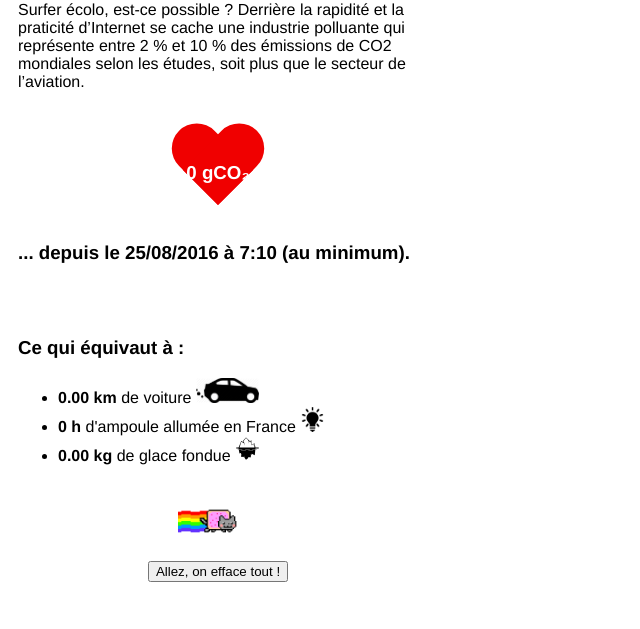
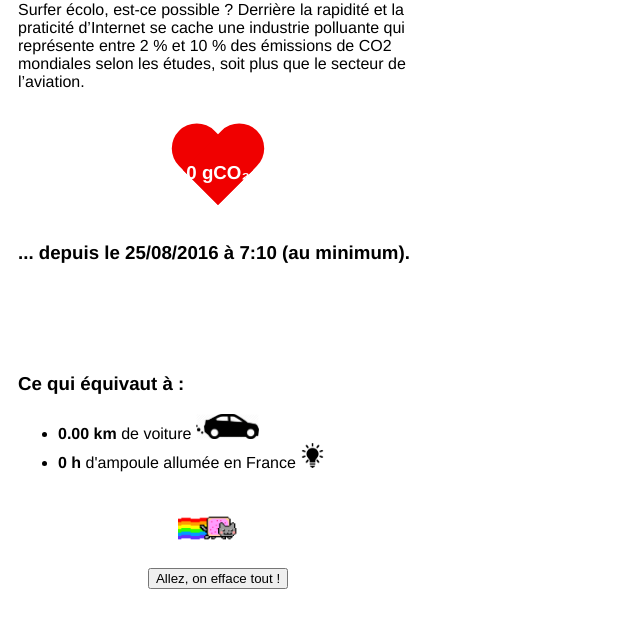
Before and after one commit to SwannLV/co2-mon-amour, a browser extension: page src/browser_action/index.html in a window 1280 px wide. Shown: the part 134-763 px from the top of the page, without its empty margins (0-640 px from the left). Drawn offline with Linux system fonts and the light colour scheme.

Commit message:
ice is too much

```diff
--- a/src/browser_action/index.js
+++ b/src/browser_action/index.js
@@ -32,8 +32,8 @@ function DisplayEquivalences(co2User)
 {
   $("#equi1").html(
     FormatEquivalence(co2User, /*250.0*/ 150.0, 2, "<b>[v] km</b> de voiture", "car3") +
-    FormatEquivalence(co2User, 8.0, 0, "<b>[v] h</b> d'ampoule allumée en France", "amp1") +
-    FormatEquivalence(co2User, 15000.0 / 900.0 , 2, "<b>[v] kg</b> de glace fondue", "ice1")
+    FormatEquivalence(co2User, 8.0, 0, "<b>[v] h</b> d'ampoule allumée en France", "amp1")/* +
+    FormatEquivalence(co2User, 15000.0 / 900.0 , 2, "<b>[v] kg</b> de glace fondue", "ice1")*/
   );
   /*$("#equi2").html(
     // FormatEquivalence(co2User, 85.0, 2, "<b>[v] km</b> en avion par personne") +
```
Also changed, not shown: src/browser_action/index.html (+1 -1 lines).
